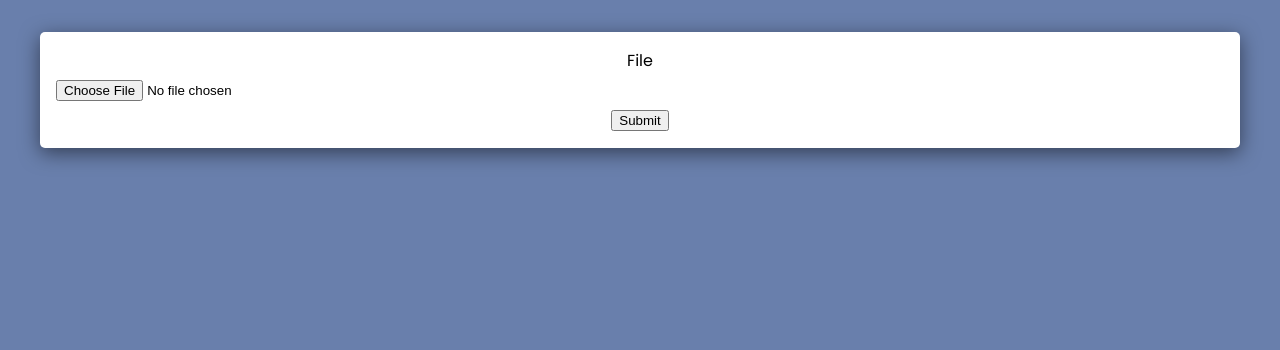
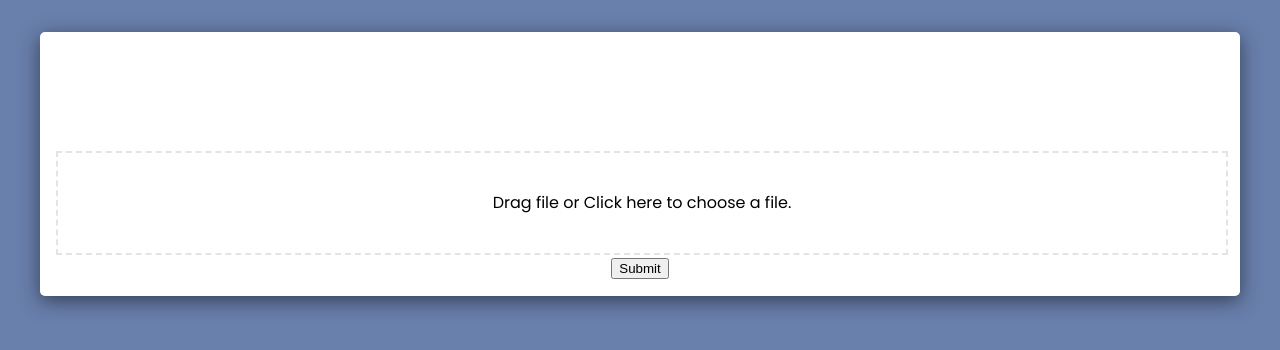
Before and after one commit to JosephThomasVasquez/xlsx-handler, a React (Create React App) app in the folder client/: page / in a window 1280 px wide. Shown: the top 350 px of the page. Built offline with nearby package versions, Linux system fonts and the light colour scheme.

Commit message:
Adjusted styling

```diff
--- a/client/src/components/FileInput.js
+++ b/client/src/components/FileInput.js
@@ -83,7 +83,7 @@ const FileInput = () => {
   return (
     <div className="container">
       <form action="" className="form">
-        <label htmlFor="file">File</label>
+        <label htmlFor="file">
           <input
             type="file"
             name="file"
@@ -91,7 +91,11 @@ const FileInput = () => {
             className="file-input"
             onChange={handleFile}
             onDrop={handleFile}
+            multiple
           />
+          <p className="file-text">Drag file or Click here to choose a file.</p>
+        </label>
+
         <button type="submit">Submit</button>
       </form>
       <section className="table-section">
--- a/client/src/index.scss
+++ b/client/src/index.scss
@@ -27,8 +27,32 @@ code {
     padding: 1em;
 
     .file-input {
+      position: relative;
+      left: 0;
+      top: 0;
+      transform: translate(-0%, 100%);
+      z-index: 2;
       width: 100%;
-      padding: 0.5em 0;
+      height: 100px;
+      margin: 0;
+      padding: 0;
+      outline: none;
+      opacity: 0;
+    }
+
+    .file-text {
+      position: relative;
+      top: 0;
+      left: 0;
+      width: 100%;
+      height: 100%;
+      padding: 0;
+      margin: 0;
+      text-align: center;
+      line-height: 100px;
+      color: black;
+      font-family: $font-primary;
+      border: 2px dashed rgba(0, 0, 0, 0.1);
     }
   }
 }
```
Lines whose indentation alone changed are shown as unchanged.
